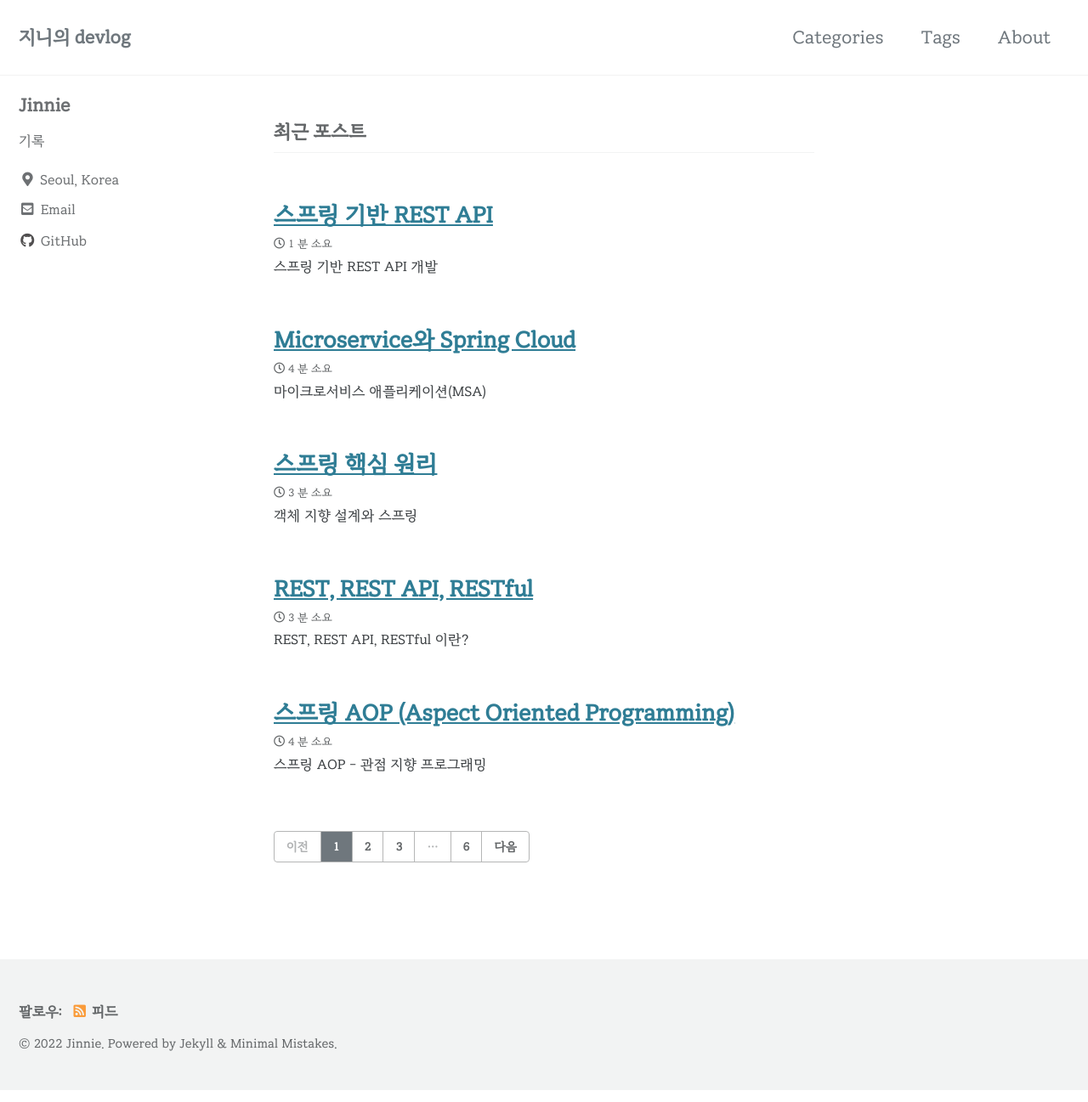
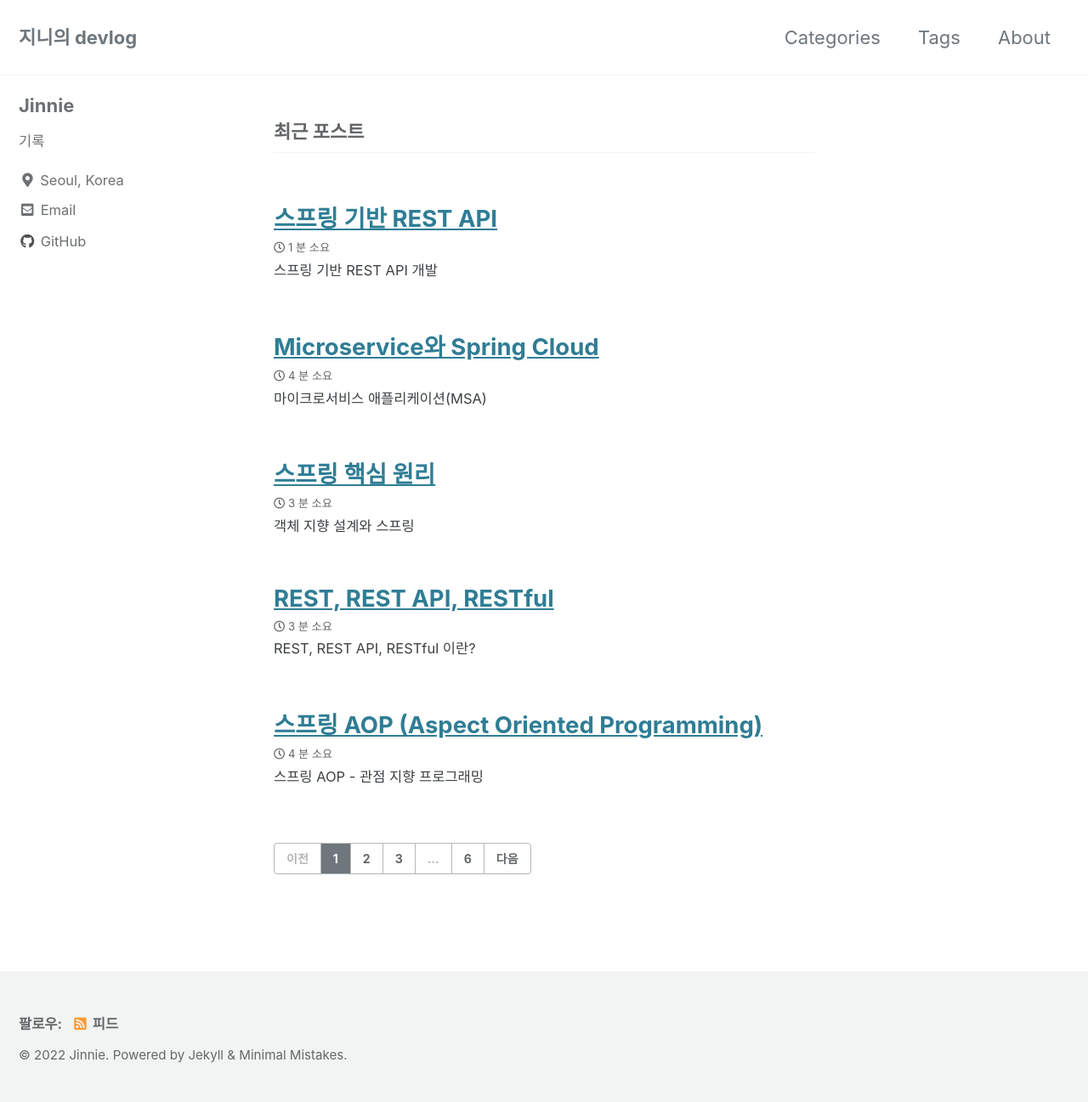
Before and after one commit to jinnie-j/Jinnie-J.github.io, a Jekyll site: the page built from index.html, in a window 1280 px wide. Shown: the whole page at 85% size. Built offline with Jekyll 4.4.1, drawn with Linux system fonts in a browser that asks for light colours; cached includes are drawn as plain includes; the list of posts is cut into pages by our own code.

Commit message:
폰트 변경

```diff
--- a/_sass/minimal-mistakes/_variables.scss
+++ b/_sass/minimal-mistakes/_variables.scss
@@ -14,9 +14,9 @@ $indent-var: 1.3em !default;
 
 /* system typefaces */
 $serif: Georgia, Times, serif !default;
-$sans-serif: "RIDIBatang", -apple-system, BlinkMacSystemFont, "Roboto", "Segoe UI",
-  "Helvetica Neue", "Lucida Grande", Arial, sans-serif !default;
+$sans-serif: -apple-system, BlinkMacSystemFont, "Gothic A1:wght@200";
 $monospace: Monaco, Consolas, "Lucida Console", monospace !default;
+
 
 /* sans serif typefaces */
 $sans-serif-narrow: $sans-serif !default;
@@ -76,7 +76,7 @@ $warning-color: #d67f05 !default;
 $danger-color: #ee5f5b !default;
 $info-color: #3b9cba !default;
 $focus-color: $primary-color !default;
-$active-color: mix(#fff, $primary-color, 80%) !default;
+$active-color: mix(#fff, $primary-color, 100%) !default;
 
 /* YIQ color contrast */
 $yiq-contrasted-dark-default: $dark-gray !default;
--- a/assets/css/main.scss
+++ b/assets/css/main.scss
@@ -7,14 +7,4 @@
 @import "minimal-mistakes/skins/{{ site.minimal_mistakes_skin | default: 'default' }}"; // skin
 @import "minimal-mistakes"; // main partials
 
-.center {
-    display: block;
-    margin: auto;
-}
-
-@font-face {
-    font-family: 'RIDIBatang';
-    src: url('/assets/fonts/RIDIBatang.woff') format('woff');
-    font-weight: normal;
-    font-style: normal;
-}
+@import url('https://fonts.googleapis.com/css2?family=Gothic+A1:wght@200&display=swap');
```
